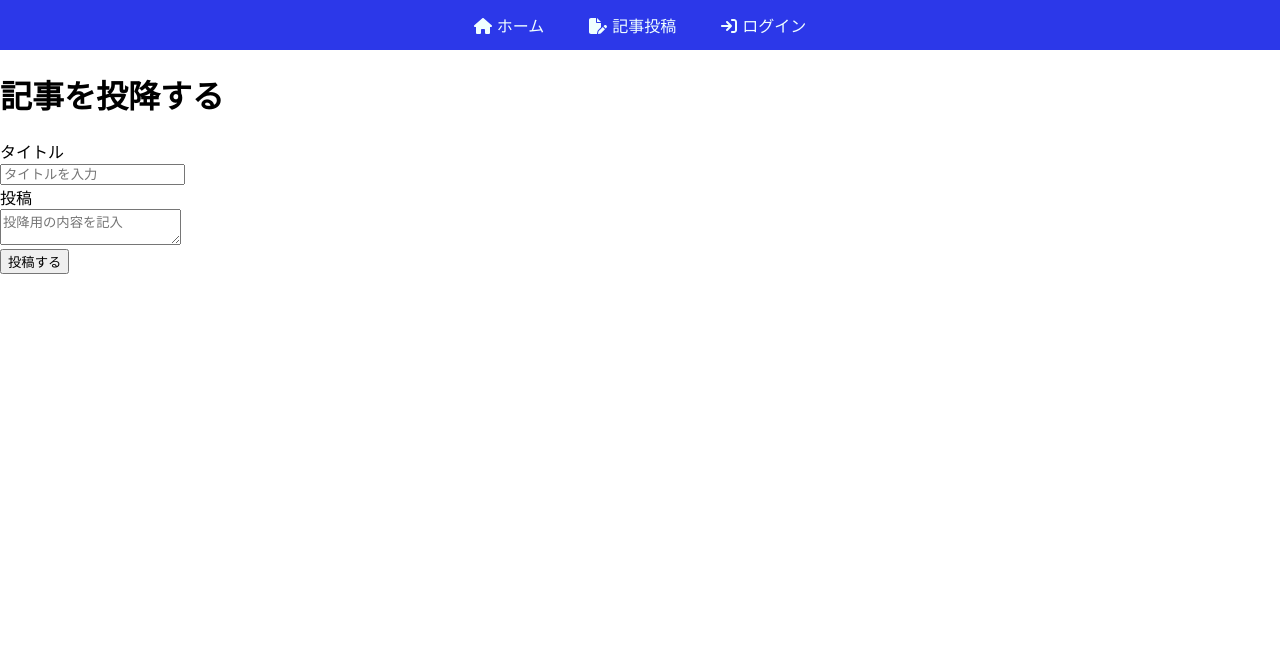
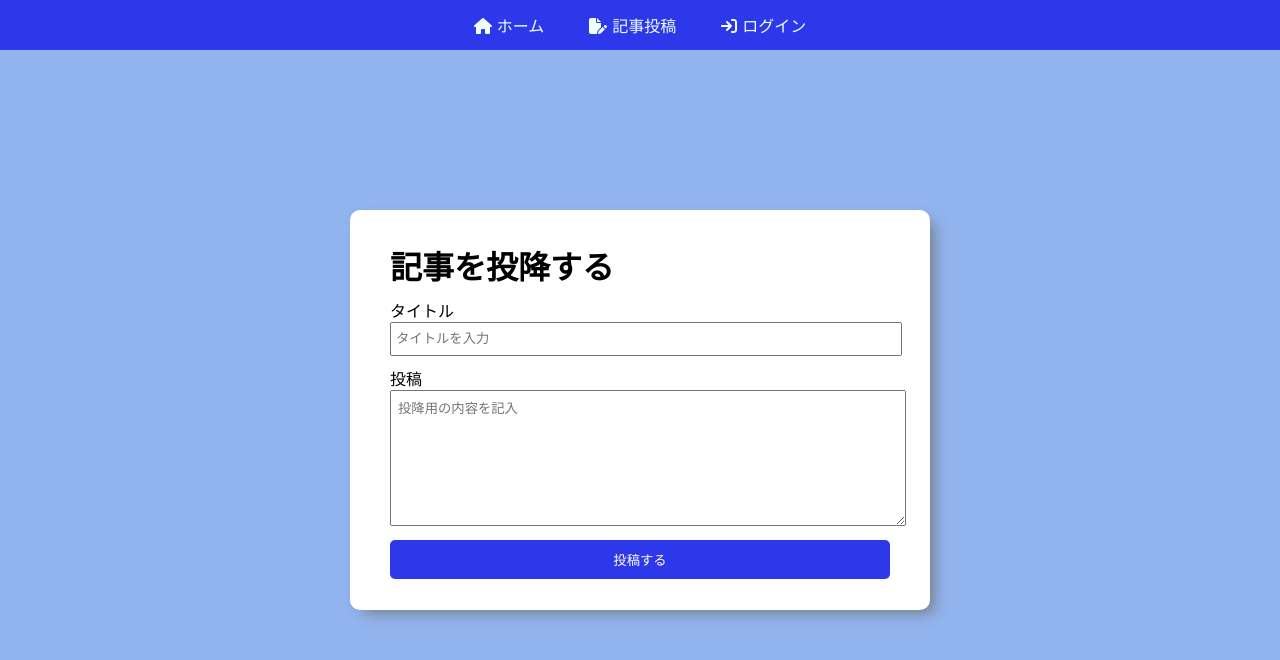
Before and after one commit to sho-itsuka/blog-with-react-and-firebase, a React (Create React App) app: page /createpost in a window 1280 px wide. Shown: the top 660 px of the page. Built offline with nearby package versions, Linux system fonts and the light colour scheme.

Commit message:
投稿ページのスタイリング

```diff
--- a/src/components/CreatePost.css
+++ b/src/components/CreatePost.css
@@ -0,0 +1,52 @@
+.createPostPage {
+  display:         flex;
+  align-items:     center;
+  justify-content: center;
+  height:          90vh;
+}
+
+.postContainer {
+  background-color: white;
+  border-radius:    10px;
+  display:          flex;
+  flex-direction:   column;
+  justify-content:  center;
+  height:           400px;
+  width:            500px;
+  gap:              10px;
+  padding:          0px 40px;
+  box-shadow:       8px 7px 15px -5px #777777;
+}
+
+.postContainer h1 {
+  margin: 0;
+}
+
+.postContainer input {
+  width:   100%;
+  height:  30px;
+  outline: none;
+  padding: 0px 4px;
+}
+
+.postContainer textarea {
+  width:   100%;
+  height:  120px;
+  outline: none;
+  padding: 7px;
+}
+
+.postButton {
+  padding:          10px 0;
+  border:           none;
+  color:            white;
+  background-color: rgb(44, 56, 233);
+  border-radius:    5px;
+  cursor:           pointer;
+  transition:       all 0.3s;
+}
+
+.postButton:hover {
+  transform:  translateY(5px);
+  box-shadow: none;
+}
--- a/src/components/CreatePost.js
+++ b/src/components/CreatePost.js
@@ -4,6 +4,7 @@
 const CreatePost = () => {
   return (
     <div className='createPostPage'>
+      <div className='postContainer'>
         <h1>記事を投降する</h1>
         <div className="inputPost">
           <div>タイトル</div>
@@ -15,7 +16,8 @@
         </div>
         <button className='postButton'>投稿する</button>
       </div>
-  )
-}
+    </div>
+  );
+};
 
 export default CreatePost
--- a/src/index.css
+++ b/src/index.css
@@ -3,8 +3,9 @@
   font-family: -apple-system, BlinkMacSystemFont, 'Segoe UI', 'Roboto', 'Oxygen',
     'Ubuntu', 'Cantarell', 'Fira Sans', 'Droid Sans', 'Helvetica Neue',
     sans-serif;
-  -webkit-font-smoothing: antialiased;
+  -webkit-font-smoothing:  antialiased;
   -moz-osx-font-smoothing: grayscale;
+  background-color:        rgb(145, 179, 238);
 }
 
 code {
```
Lines whose indentation alone changed are shown as unchanged.
